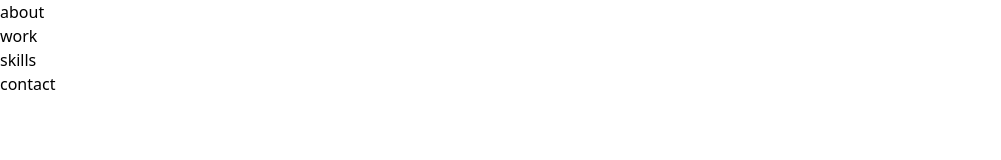
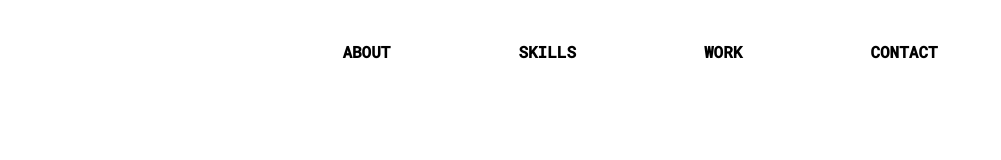
Before and after one commit to NotZarifGithub/my-portfolio, a website: page src/index.html in a window 1280 px wide. Shown: the whole page, without its empty margins (0-1001 px from the left). Drawn offline with Linux system fonts and the light colour scheme.

Commit message:
navigation row update

```diff
--- a/src/index.html
+++ b/src/index.html
@@ -5,14 +5,30 @@
     <meta name="viewport" content="width=device-width, initial-scale=1.0">
     <title>My Portfolio</title>
     <link href="/dist/output.css" rel="stylesheet">
+    <!-- FONTS -->
+    <link rel="preconnect" href="https://fonts.googleapis.com">
+    <link rel="preconnect" href="https://fonts.gstatic.com" crossorigin>
+    <link href="https://fonts.googleapis.com/css2?family=Roboto+Mono:ital,wght@0,100;0,200;0,300;0,400;0,500;1,100;1,300;1,400;1,500&family=Space+Mono&display=swap" rel="stylesheet">
 </head>
 <body>
     <header>
-        <nav>
-            <div>about</div>
-            <div>work</div>
-            <div>skills</div>
-            <div>contact</div>
+        <nav class="flex justify-center items-center">
+            <div>
+                <ul class="uppercase font-bold font font-Roboto flex items-center gap-[10vw] py-10">
+                    <li>
+                        <a href="">about</a>
+                    </li>
+                    <li>
+                        <a href="">skills</a>
+                    </li>
+                    <li>
+                        <a href="">work</a>
+                    </li>
+                    <li>
+                        <a href="">contact</a>
+                    </li>
+                </ul>
+            </div>
         </nav>
     </header>
 </body>
--- a/tailwind.config.js
+++ b/tailwind.config.js
@@ -2,7 +2,11 @@
 module.exports = {
   content: ["./src/**/*.{html,js}"],
   theme: {
-    extend: {},
+    extend: {
+      fontFamily: {
+        Roboto: ['Roboto Mono']
+      }
+    },
   },
   plugins: [],
 }
```
Also changed, not shown: dist/output.css.
